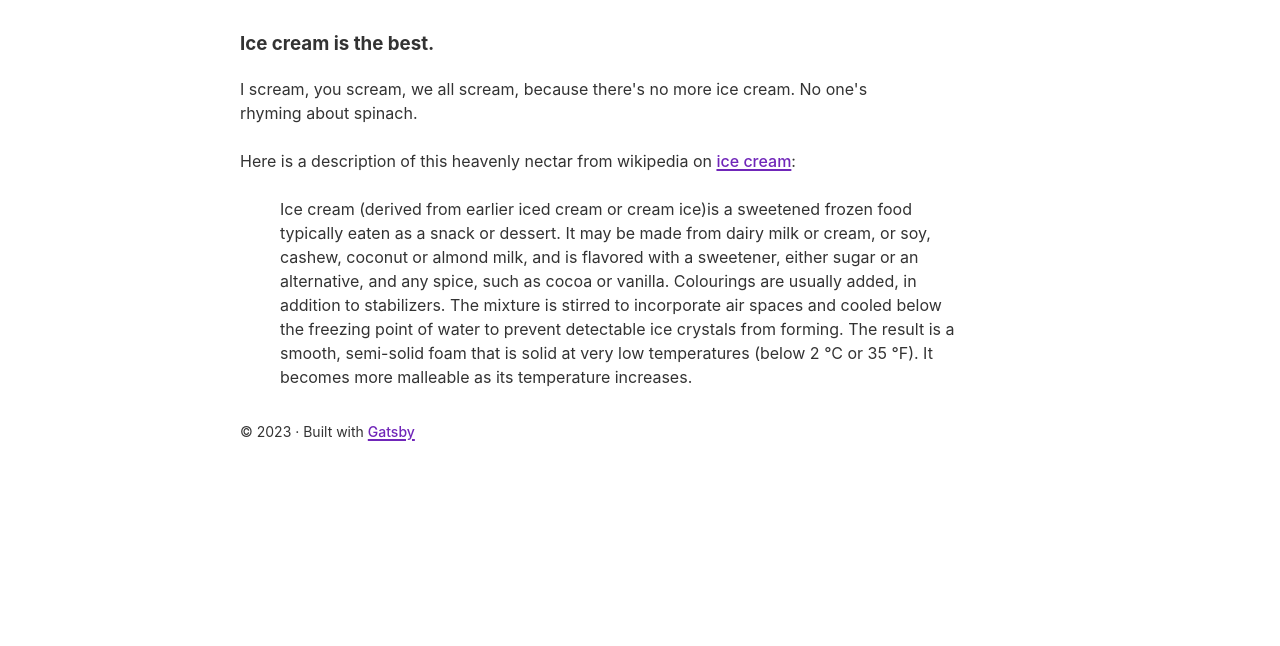
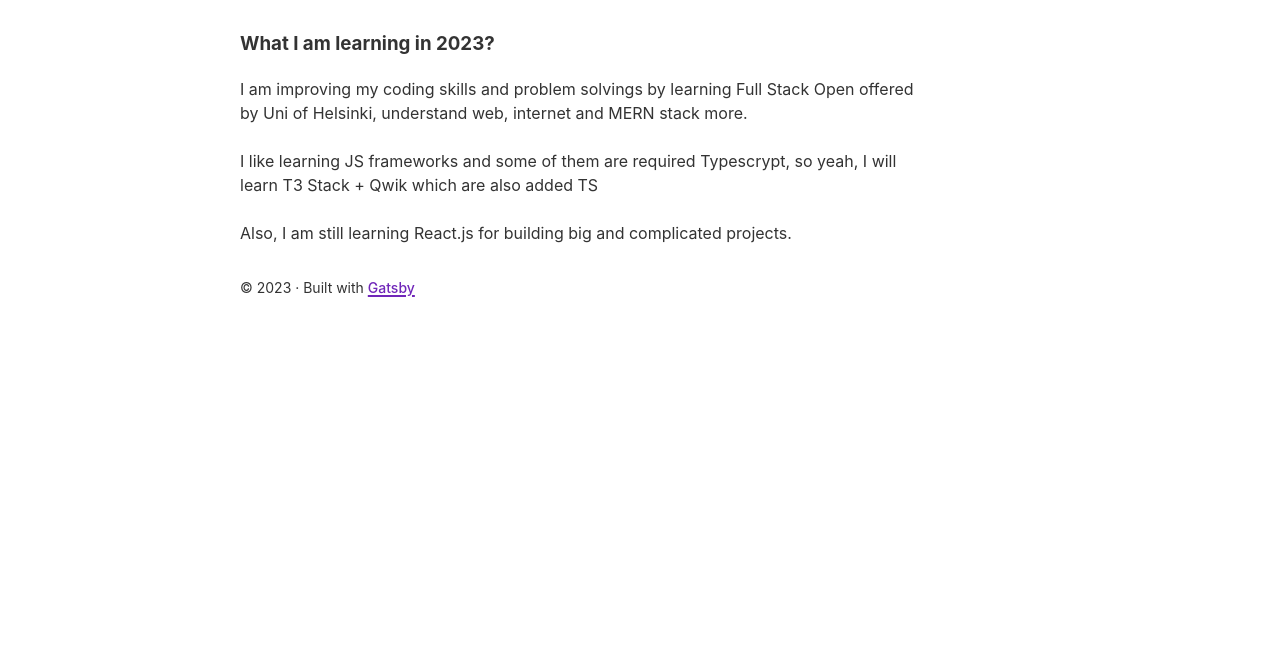
Before and after one commit to linhngkh/gatsby-blog, a Gatsby site: page /ice-cream/ in a window 1280 px wide. Shown: the part 154-800 px from the top of the page. Built offline with nearby package versions, Linux system fonts and the light colour scheme; Gatsby itself is replaced by a stand-in of ours.

Commit message:
update content

```diff
--- a/src/markdown-pages/ice-cream.md
+++ b/src/markdown-pages/ice-cream.md
@@ -1,23 +1,12 @@
 ---
-title: "Why I Love Ice Cream"
-date: "2017-08-10"
+title: "Learning Diary"
+date: "2023-05-08"
 ---
 
-### Ice cream is the best.
+### What I am learning in 2023?
 
-I scream, you scream, we all scream, because there's no more ice cream. No one's rhyming about spinach.
+ I am improving my coding skills and problem solvings by learning Full Stack Open offered by Uni of Helsinki, understand web, internet and MERN stack more.
 
-Here is a description of this heavenly nectar from wikipedia on [ice cream](https://en.wikipedia.org/wiki/Ice_cream):
+ I like learning JS frameworks and some of them are required Typescrypt, so yeah, I will learn T3 Stack + Qwik which are also added TS
 
-> Ice cream (derived from earlier iced cream or cream ice)is
-> a sweetened frozen food typically eaten as a snack or
-> dessert. It may be made from dairy milk or cream, or soy,
-> cashew, coconut or almond milk, and is flavored with a
-> sweetener, either sugar or an alternative, and any spice,
-> such as cocoa or vanilla. Colourings are usually added, in
-> addition to stabilizers. The mixture is stirred to
-> incorporate air spaces and cooled below the freezing point
-> of water to prevent detectable ice crystals from forming.
-> The result is a smooth, semi-solid foam that is solid at
-> very low temperatures (below 2 °C or 35 °F). It becomes
-> more malleable as its temperature increases.
+Also, I am still learning React.js for building big and complicated projects.
```
